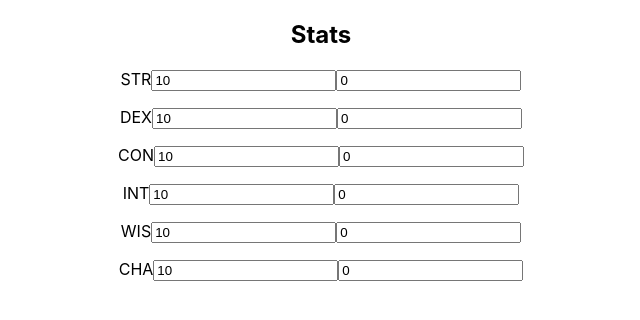
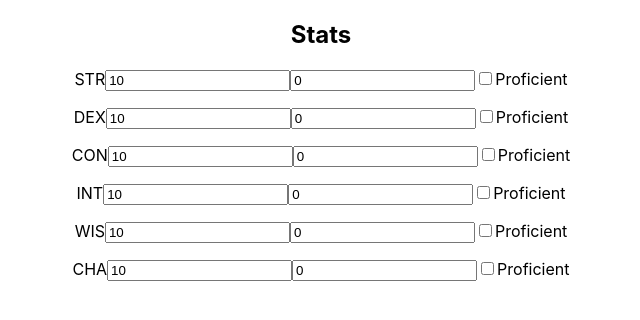
Before and after one commit to ChrispyRice024/DNDCompanion, a React (Create React App) app: page / in a window 1280 px wide. Shown: the top 320 px of the page, without its empty margins (319-959 px from the left). Built offline with nearby package versions, Linux system fonts and the light colour scheme.

Commit message:
finished adding proficiencies

```diff
--- a/src/components/Stats.js
+++ b/src/components/Stats.js
@@ -4,7 +4,7 @@ import {useState, useEffect} from 'react'
 
 export default function Stats({functions}) {
 
-    const {sendStats, sendMods} = functions
+    const {sendStats, sendMods, sendPro} = functions
 
     const [stats, setStats] = useState({
         str:10,
@@ -22,10 +22,19 @@ export default function Stats({functions}) {
         wisMod:0,
         chaMod:0
     })
+    const [pro, setPro] = useState({
+        strPro:false,
+        dexPro:false,
+        conPro:false,
+        intPro:false,
+        wisPro:false,
+        chaPro:false
+    })
 
     useEffect(() => {
         sendStats(stats)
         sendMods(mods)
+        sendPro(pro)
     })
     const findMod = (stat) => {
         return Math.ceil((stat - 10) / 2);
@@ -39,6 +48,15 @@ export default function Stats({functions}) {
         setMods({...mods, [`${e.target.name}Mod`]:findMod(e.target.value) })
         console.log(mods)
     }
+    const handleProChange = (e) => {
+        e.preventDefault()
+
+        if(e.target.value === 'on'){
+            setPro({...pro, [e.target.name]: true})
+        }else{
+            setPro({...pro, [e.target.name]: false})
+        }
+    }
 
     return(
         <div>
@@ -49,36 +67,48 @@ export default function Stats({functions}) {
                 <label className="str" htmlFor="str">STR</label>
                 <input name="str" id="str" type="number" className="stat" defaultValue="10" onChange={handleChange}/>
                 <input  id="strMod"  readOnly value={findMod(stats.str)} className="mod str"/>
+                <input type="checkbox" onChange={handleProChange} name="strPro"/>
+                <label htmlFor="strPro">Proficient</label>
             </p>
 
             <p className="dex">
                 <label className="dex" htmlFor="dex">DEX</label>
                 <input name="dex" id="dex" type="number" defaultValue="10" className="stat"  onChange={handleChange} />
                 <input  readOnly id='dexMod' value={findMod(stats.dex)} className="mod dex"/>
+                <input type="checkbox" onChange={handleProChange} name="dexPro"/>
+                <label htmlFor="dexPro">Proficient</label>
             </p>
 
             <p className="con">
                 <label className="con" htmlFor="con">CON</label>
                 <input name="con" id="con" type="number" className="stat" defaultValue="10" onChange={handleChange}/>
                 <input id="conMod"  readOnly value={findMod(stats.con)} className="mod con"/>
+                <input type="checkbox" onChange={handleProChange} name="conPro"/>
+                <label htmlFor="conPro">Proficient</label>
             </p>
 
             <p className="int">
                 <label className="int" htmlFor="int">INT</label>
                 <input name="int" id="int" type="number" className="stat" defaultValue="10" onChange={handleChange}/>
                 <input id="intMod" readOnly className="mod int" value={findMod(stats.int)} />
+                <input type="checkbox" onChange={handleProChange} name="intPro"/>
+                <label htmlFor="intPro">Proficient</label>
             </p>
 
             <p className="wis">
                 <label className="wis" htmlFor="wis">WIS</label>
                 <input type="number" id="wis" className="stat" name="wis" defaultValue="10" onChange={handleChange} />
                 <input  readOnly id="wisMod" value={findMod(stats.wis)} className="mod wis"/>
+                <input type="checkbox" onChange={handleProChange} name="wisPro"/>
+                <label htmlFor="wisPro">Proficient</label>
             </p>
 
             <p className="cha">
                 <label className="cha" htmlFor="cha">CHA</label>
                 <input name="cha" id="cha" type="number" className="stat" defaultValue="10" onChange={handleChange}/>
                 <input  id="chaMod" readOnly value={findMod(stats.cha)} className="mod cha"/>
+                <input type="checkbox" onChange={handleProChange} name="chaPro"/>
+                <label htmlFor="chaPro">Proficient</label>
             </p>
         </div>
     )
--- a/src/pages/CharCreator.js
+++ b/src/pages/CharCreator.js
@@ -1,6 +1,7 @@
 import react from 'react'
 import {useState} from 'react'
 import Stats from '../components/Stats'
+import Combat from '../components/Combat'
 export default function CharCreator () {
 
     const [stats, setStats] = useState({})
@@ -11,6 +12,11 @@ export default function CharCreator () {
     const getMods = (data) => {
         setMods(data)
     }
+    const [pro, setPro] = useState({})
+    const getPro = (data) => {
+        setPro(data)
+    }
+    console.log('proficiency parent', pro)
     console.log('mod parent', mods)
     console.log('parent', stats)
 
@@ -23,7 +29,7 @@ export default function CharCreator () {
         <div>
             <form>
                 <div>
-                    <Stats functions={{sendStats:getStats, sendMods:getMods}}/>
+                    <Stats functions={{sendStats:getStats, sendMods:getMods, sendPro: getPro}}/>
                 </div>
 
                 <div>
```
